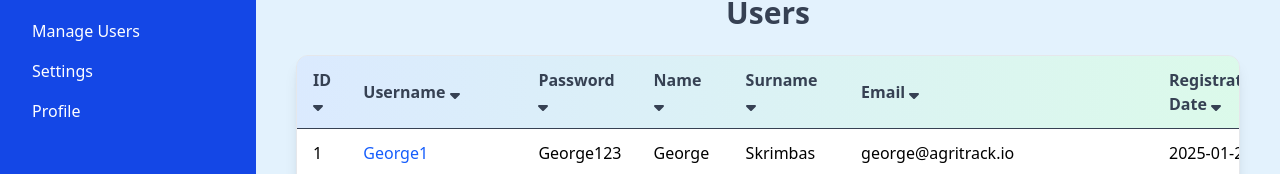
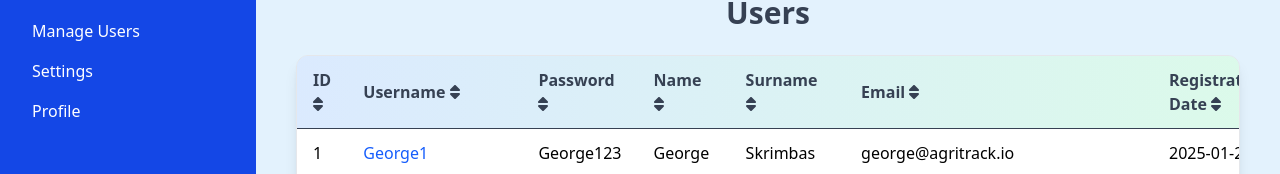
Before and after one commit to 3vilBonobo/task-managment-app-agri, an Angular app: page /dashboard/dashboard/users in a window 1280 px wide. Shown: the part 117-291 px from the top of the page. Built offline with nearby package versions, Linux system fonts and the light colour scheme; data requests are answered from the project's data file.

Commit message:
fix sorting arrows

```diff
--- a/src/app/features/users/users.component.ts
+++ b/src/app/features/users/users.component.ts
@@ -49,11 +49,21 @@ export class UsersComponent {
 
   // Sort user table
   sortData(sortKey: keyof Sorting): void {
-    // Toggle sorting order
+    // Reset other columns to 'none' and set the selected column to 'asc' or 'desc'
+    for (const key in this.sortOrder) {
+      if (Object.prototype.hasOwnProperty.call(this.sortOrder, key)) {
+        // Type assertion to ensure key is keyof Sorting
+        if (key !== sortKey) {
+          this.sortOrder[key as keyof Sorting] = 'none'; // Reset other columns to 'none'
+        }
+      }
+    }
+
     const currentOrder = this.sortOrder[sortKey];
-    const newOrder = currentOrder === 'asc' ? 'desc' : 'asc';
+    const newOrder = currentOrder === 'asc' ? 'desc' : 'asc'; // Toggle between ascending and descending
     this.sortOrder[sortKey] = newOrder;
 
+    // Sort the data based on the selected column
     const sorted = sortBy(this.users(), [
       (user) => {
         // Check if the key corresponds to the 'id' field and sort as numbers
@@ -64,6 +74,7 @@ export class UsersComponent {
       },
     ]);
 
+    // If descending, reverse the sorted array
     if (newOrder === 'desc') {
       this.sortedUsers.set(sorted.reverse());
     } else {
@@ -72,10 +83,13 @@ export class UsersComponent {
   }
 
   sortSign(sortKey: keyof Sorting): IconDefinition {
+    // Return the appropriate icon based on the sort state of the column
     if (this.sortOrder[sortKey] === 'asc') {
-      return faSortUp; // Up arrow
+      return faSortUp;
+    } else if (this.sortOrder[sortKey] === 'desc') {
+      return faSortDown;
     } else {
-      return faSortDown; // Down arrow
+      return faSort;
     }
   }
 
```
